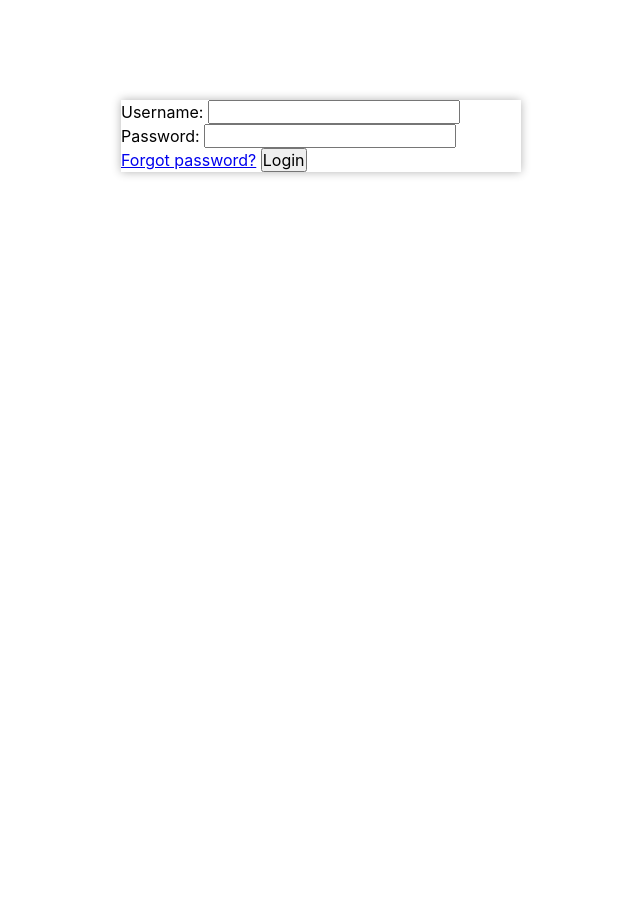
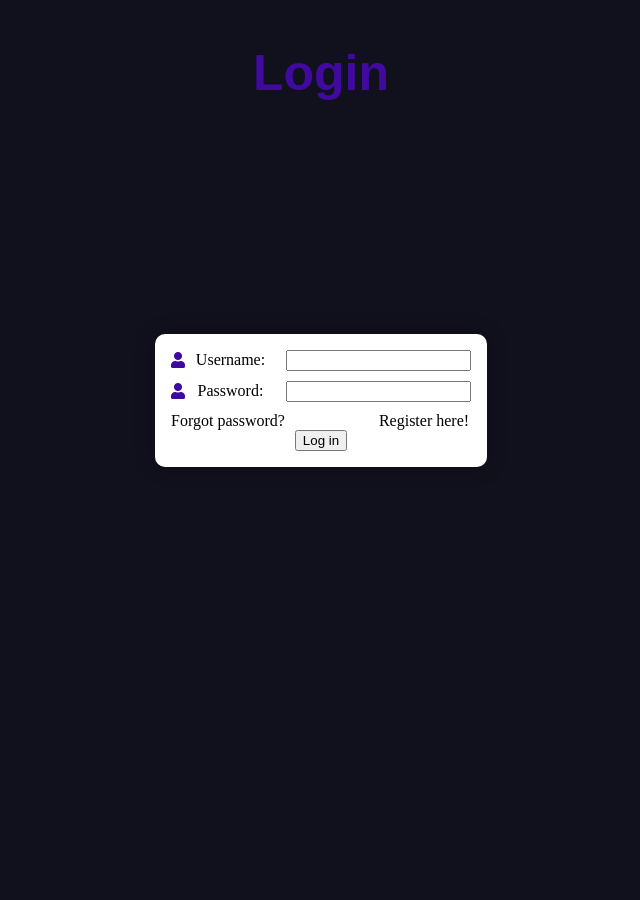
Before and after one commit to JamalKainbayov/Project-3, a PHP site: page /Login.php in a window 1280 px wide. Shown: the whole page, without its empty margins (319-959 px from the left). After the commit the page ends 467 px from the top, so only its background shows below. Run offline with PHP 8.4, Linux system fonts and the light colour scheme; data that the repository does not hold is empty.

Commit message:
Styling and forgot password done

```diff
--- /dev/null
+++ b/Css/form.css
@@ -0,0 +1,51 @@
+.gtr {
+    width: 300px;
+    padding: 16px;
+    background-color: white;
+    margin: 0 auto;
+    box-shadow: 0px 0px 20px rgba(0, 0, 0, 0.3);
+    border-radius: 10px;
+}
+
+body {
+    display: flex;
+    justify-content: center;
+    align-items: center;
+    height: 100vh;
+    margin: 0;
+    background-color: #11101d;
+}
+.form-css {
+    display: flex;
+    justify-content: space-between;
+    align-items: center;
+    margin-bottom: 10px;
+}
+
+.form-css label {
+    margin-right: 10px;
+}
+.btn {
+    display: block;
+    margin: auto;
+}
+.register-link {
+    margin-left: 90px;
+}
+.form-css i {
+    color: #410a9f;
+}
+.welkom {
+    position: absolute;
+    top: 10px;
+    left: 50%;
+    transform: translateX(-50%);
+    text-align: center;
+    color: #410a9f;
+    font: bold 50px Arial, sans-serif;
+}
+a{
+    color: inherit;
+    text-decoration: none;
+    color: #000000;
+}
--- a/Css/main.css
+++ b/Css/main.css
@@ -16,14 +16,14 @@ body {
  overflow: hidden;
 }
 
-.login {
+.gtr {
  width: 400px;
  background-color: #ffffff;
  box-shadow: 0 0 9px 0 rgba(0, 0, 0, 0.3);
  margin: 100px auto;
 }
 
-.login h1 {
+.gtr h1 {
  text-align: center;
  color: #5b6574;
  font-size: 24px;
@@ -31,14 +31,14 @@ body {
  border-bottom: 1px solid #dee0e4;
 }
 
-.login form {
+.gtr form {
  display: flex;
  flex-wrap: wrap;
  justify-content: center;
  padding-top: 20px;
 }
 
-.login form label {
+.gtr form label {
  display: flex;
  justify-content: center;
  align-items: center;
@@ -48,7 +48,7 @@ body {
  color: #ffffff;
 }
 
-.login form input[type="password"], .login form input[type="text"] {
+.gtr form input[type="password"], .gtr form input[type="text"] {
  width: 310px;
  height: 50px;
  border: 1px solid #dee0e4;
@@ -56,7 +56,7 @@ body {
  padding: 0 15px;
 }
 
-.login form input[type="submit"] {
+.gtr form input[type="submit"] {
  width: 100%;
  padding: 15px;
  margin-top: 20px;
@@ -68,7 +68,7 @@ body {
  transition: background-color 0.2s;
 }
 
-.login form input[type="submit"]:hover {
+.gtr form input[type="submit"]:hover {
  background-color: #15c4d5;
  transition: background-color 0.2s;
 }
--- a/Login.php
+++ b/Login.php
@@ -1,11 +1,12 @@
 <?php
 session_start();
 require "conn.php";
+$message = "";
 
 if ($_SERVER["REQUEST_METHOD"] == "POST") {
     $username = $_POST['username'];
     $password = $_POST['password'];
-}
+
     $sql = $conn->prepare("SELECT * FROM user_info WHERE Username = :Username");
     $sql->bindParam(':Username', $username);
     $sql->execute();
@@ -13,17 +14,17 @@ $result = $sql->fetch();
 
     if ($result) {
         if (password_verify($password, $result['Password'])) {
-        // session_start();
             $_SESSION['username'] = $username;
             $_SESSION['Id'] = $result['Id'];
             header("Location: function.php");
-        // exit();
+            exit();
         } else {
-        echo "Invalid username or password.";
+            $message = "Invalid username or password.";
         }
-
+    } else {
+        $message = "Invalid username or password.";
     }
-
+}
 ?>
 <!DOCTYPE html>
 <html lang="en">
@@ -32,18 +33,28 @@ if ($result) {
     <meta name="viewport" content="width=device-width, initial-scale=1.0">
     <link rel="stylesheet" href="https://use.fontawesome.com/releases/v5.7.1/css/all.css">
     <title>Login</title>
+    <style>
+        <?php include "Css/form.css"?>
+    </style>
 </head>
-<style>
-    <?php include "Css/main.css"?>
-</style>
 <body>
-<form method="POST" action="Login.php" class= "login">
-    <label for="username">Username:</label>
-    <input type="text" name="username" autocomplete="off"><br>
-    <label for="password">Password:</label>
-    <input type="password" name="password" required><br>
-    <a class=JxN href="forgot_password.php"> Forgot password?<a>
-            <button type="submit">Login</button>
+
+<form method="POST" action="Login.php" class="gtr">
+    <h1 class="welkom">Login</h1>
+    <div class="form-css">
+        <i class="fas fa-user"></i>    <label for="username">Username:</label>
+        <input type="text" name="username" autocomplete="off">
+    </div>
+    <div class="form-css">
+        <i class="fas fa-user"></i>    <label for="password">Password:</label>
+        <input type="password" name="password" required>
+    </div>
+    <a href="forgot_password.php"> Forgot password?</a>
+    <a class="register-link" href="register.php">Register here!</a>
+    <div id="message">
+        <?php echo $message; ?>
+    </div>
+    <button type="submit" class="btn">Log in</button>
 </form>
 </body>
 </html>
--- a/loginTest.php
+++ b/loginTest.php
@@ -10,7 +10,7 @@
     <?php include "Css/main.css"?>
 </style>
 <body>
-<form method="POST" action="Login.php" class= "login">
+<form method="POST" action="Login.php" class= "gtr">
     <label for="username">Username:</label>
     <input type="text" name="username" autocomplete="off"><br>
     <label for="password">Password:</label>
--- a/update.profiel.css
+++ b/update.profiel.css
@@ -13,7 +13,7 @@
 }
 
 
-.update-profile-form .form-group {
+.update-profile-form .form-css {
     margin-bottom: 15px;
 }
 
--- a/upload.css
+++ b/upload.css
@@ -16,7 +16,7 @@
 }
 
 /* Form Inputs */
-.upload-profile-picture-form .form-group {
+.upload-profile-picture-form .form-css {
     margin-bottom: 15px;
 }
 
```
Also changed, not shown: Register.php (+26 -18 lines), forgot_password.php (+42 -8 lines). Lines whose indentation alone changed are shown as unchanged.
